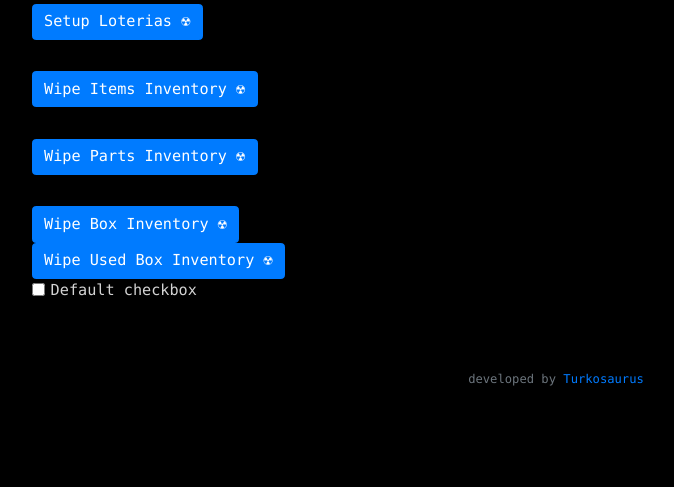
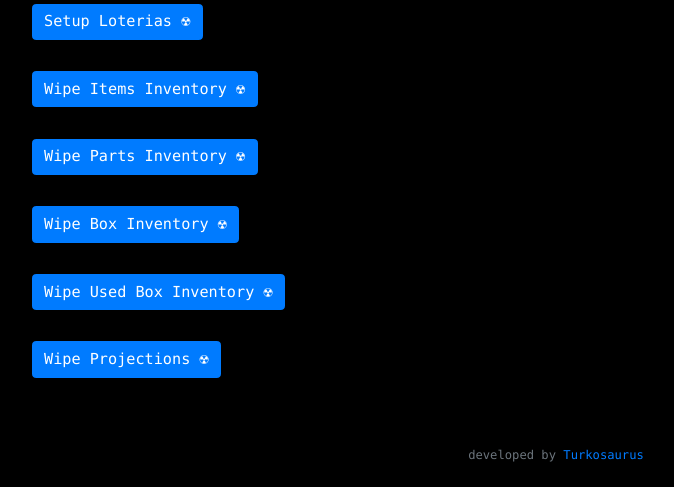
Before and after one commit to turkosaurus/nailivic, a Flask app: page /admin in a window 1280 px wide. Shown: the part 541-1028 px from the top of the page, without its empty margins (84-758 px from the left). Before the commit the page ends 927 px from the top, so only its background shows below. Run offline with Flask 2, Linux system fonts and the light colour scheme; the visitor is signed in with stand-in values (Sample User, id 1); data that the repository does not hold is empty; some libraries are stand-ins or nearby versions.

Commit message:
added wipe projections and fixed projections bug

```diff
--- a/application.py
+++ b/application.py
@@ -155,6 +155,8 @@ def queuebacks(name, size, qty):
 # Queue boxes for production
 def queueboxes(name, qty):
     print("queueboxes()")
+
+    db.execute("DELETE FROM boxprod where qty=0")
 
     # How many boxes already in inventory?
     boxes_onhand = db.execute("SELECT * FROM boxes WHERE name=:name", name=name)
@@ -649,10 +651,17 @@ def projections():
         cycle = active[0]['id']
 
         # What quantity of this item is already in projections?
-        projected = db.execute("SELECT qty FROM projections WHERE \
-                            name=:name AND size=:size AND a_color=:a_color AND b_color=:b_color AND c_color=:c_color \
-                            AND cycle=:cycle", \
-                            name=item, size=size, a_color=a, b_color=b, c_color=c, cycle=cycle)
+        if not c:
+            projected = db.execute("SELECT qty FROM projections WHERE \
+                        name=:name AND size=:size AND a_color=:a_color AND b_color=:b_color AND cycle=:cycle", \
+                        name=item, size=size, a_color=a, b_color=b, cycle=cycle)
+
+        else:
+            projected = db.execute("SELECT qty FROM projections WHERE \
+                        name=:name AND size=:size AND a_color=:a_color AND b_color=:b_color AND c_color=:c_color \
+                        AND cycle=:cycle", \
+                        name=item, size=size, a_color=a, b_color=b, c_color=c, cycle=cycle)
+
         print(f"Fetching projected ...")
         print(projected)
 
@@ -666,13 +675,22 @@ def projections():
         # Update existing entry's quantity
         else:
             updated = projected[0]['qty'] + qty
-            db.execute("UPDATE projections SET qty=:updated WHERE \
+
+            if not c:
+                db.execute("UPDATE projections SET qty=:updated WHERE \
+                        name=:name AND size=:size AND a_color=:a_color AND b_color=:b_color AND cycle=:cycle", \
+                        updated=updated, name=item, size=size, a_color=a, b_color=b, cycle=cycle)
+                flash(f"Added to projections: {qty} {size} {item} ({a}, {b})")
+
+            else:
+                db.execute("UPDATE projections SET qty=:updated WHERE \
                         name=:name AND size=:size AND a_color=:a_color AND b_color=:b_color AND c_color=:c_color \
                         AND cycle=:cycle", \
-                        updated=updated, name=item, size=size, a_color=a, b_color=b, c_color=c)
+                        updated=updated, name=item, size=size, a_color=a, b_color=b, c_color=c, cycle=cycle)
+                flash(f"Added to projections: {qty} {size} {item} ({a}, {b}, {c})")
+
             print("Existing projection updated.")
 
-        flash(f"Added to projections: {qty} {size} {item} ({a}, {b}, {c})")
         return redirect('/projections')
 
 
@@ -837,6 +855,7 @@ def config(path):
 
             print("Computing cycle productions.")
             name = request.form.get("name")
+            print(f"name:{name}")
 
             # Make all other cycles not current
 
@@ -848,6 +867,10 @@ def config(path):
                 # Change active cycle
                 db.execute("UPDATE cycles SET current='FALSE'")
                 db.execute("UPDATE cycles SET current='TRUE' WHERE id=:id", id=cycle_id)
+
+                # Flash confirmation message
+                name = db.execute("SELECT name FROM cycles WHERE id=:id", id=cycle_id)
+                flash(f"{name[0]['name']} queue built.")
 
             # Make a new cycle
             else:
@@ -1016,10 +1039,22 @@ def config(path):
             db.execute("DELETE FROM boxes")
             return render_template('message.html', message="Success, boxes wiped.")
 
-        # Wipe boxes
+        # Wipe used boxes
         if path == 'wipe-usedboxes':
             db.execute("DELETE FROM boxused")
             return render_template('message.html', message="Success, used boxes wiped.")
+
+        # Wipe projections
+        if path == 'wipe-projections':
+
+            # Identify current cycle
+            active = db.execute("SELECT id, name, created_on FROM cycles WHERE current='TRUE'")
+            print(f"active cycle:{active}")
+            cycle = active[0]['id']
+
+            db.execute("DELETE FROM projections where cycle=:cycle", cycle=cycle)
+            return render_template('message.html', message="Success, current event's projections wiped.")
+
 
         # Not a valid admin route
         else:
--- a/templates/admin.html
+++ b/templates/admin.html
@@ -87,17 +87,26 @@ Admin
             <a href="/admin/wipe-boxes"><button class="btn btn-primary">Wipe Box Inventory ☢</button></a>
         </div>
     </div>
+    <hr>
     <div class="row">
         <div class="col">
             <a href="/admin/wipe-usedboxes"><button class="btn btn-primary">Wipe Used Box Inventory ☢</button></a>
         </div>
     </div>
-    <div class="form-check">
+    <hr>
+    <div class="row">
+        <div class="col">
+            <a href="/admin/wipe-projections"><button class="btn btn-primary">Wipe Projections ☢</button></a>
+        </div>
+    </div>
+
+
+    <!-- <div class="form-check">
         <input class="form-check-input" type="checkbox" value="" id="flexCheckDefault">
         <label class="form-check-label" for="flexCheckDefault">
           Default checkbox
         </label>
-      </div>
+    </div> -->
     <br>
 </container>
 {% endblock %}
```
